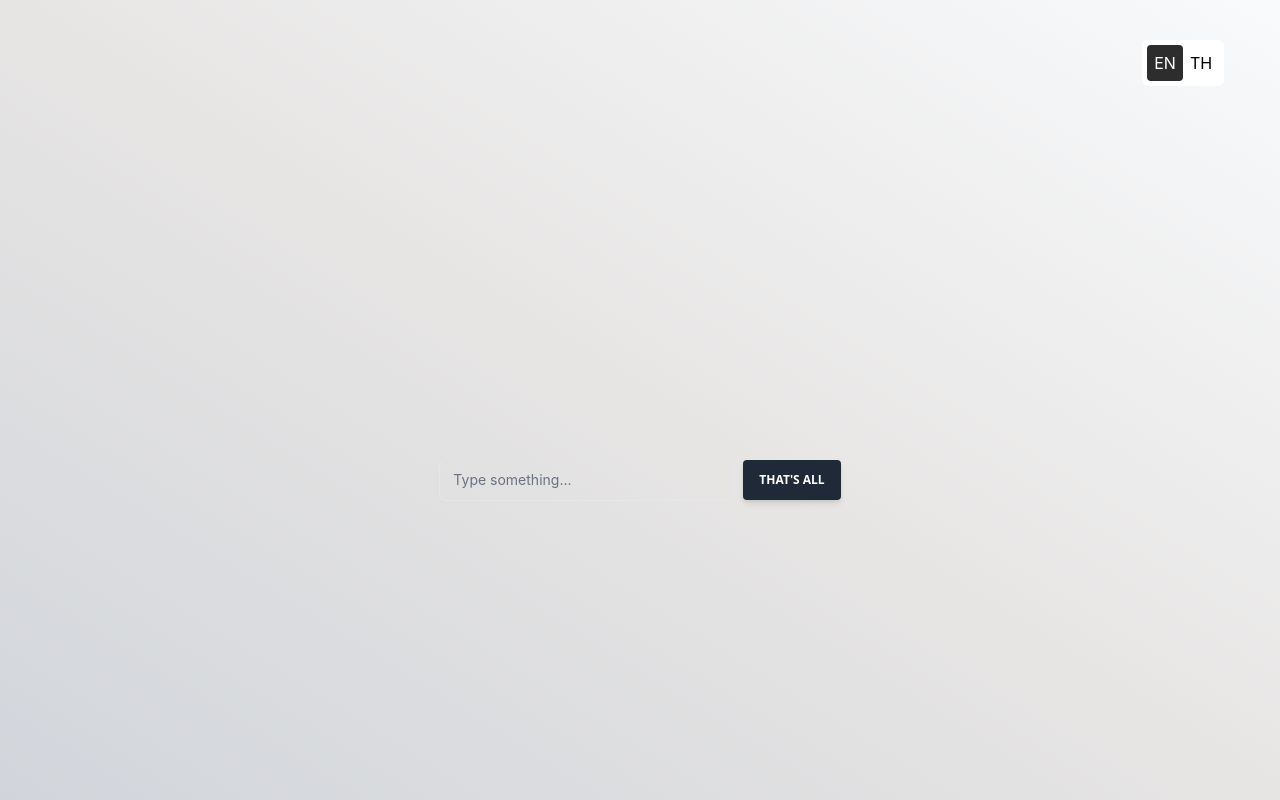
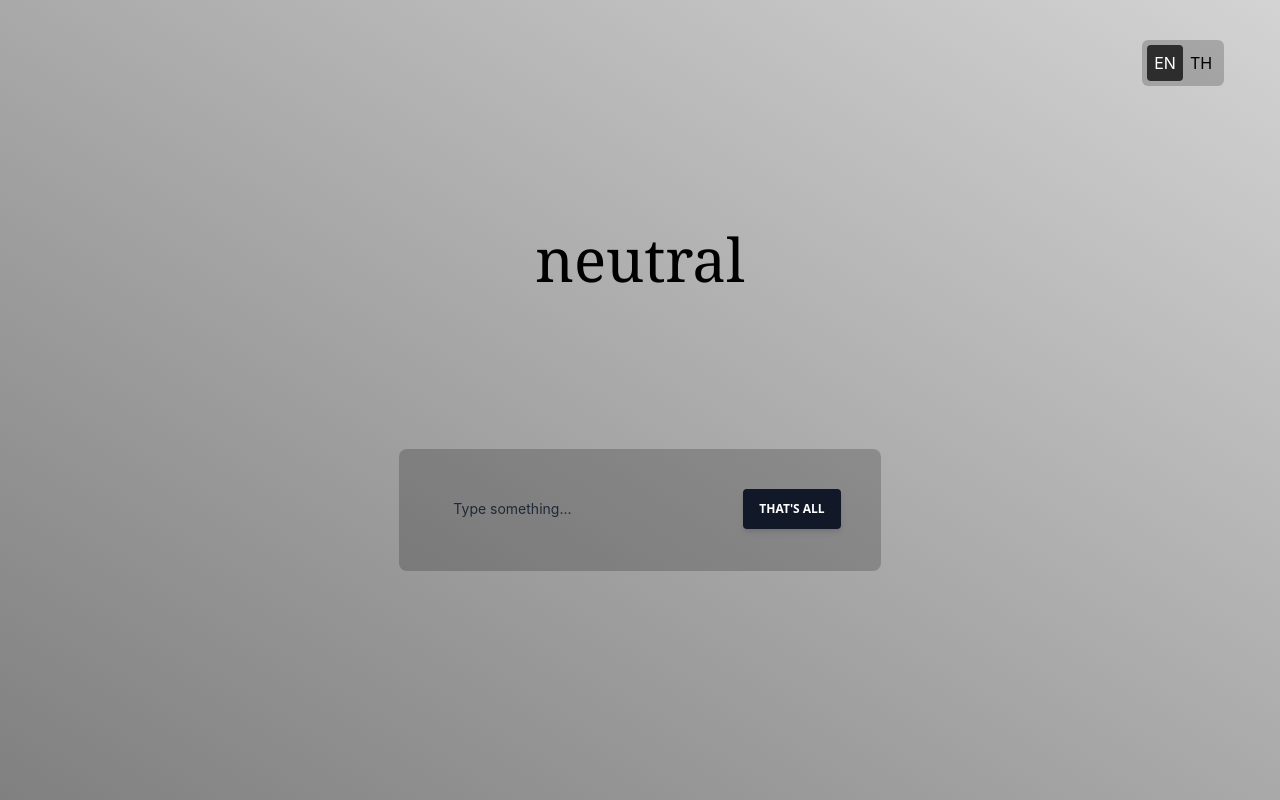
Before and after one commit to siraphob-ben/Sentiment_Analysis_web, a React (Create React App) app in the folder frontend/: page / in a window 1280 px wide. Built offline with nearby package versions, Linux system fonts and the light colour scheme; no server answers.

Commit message:
bg color

```diff
--- a/frontend/src/App.tsx
+++ b/frontend/src/App.tsx
@@ -6,14 +6,47 @@ import i18n from './langConfig';
 
 function App() {
 
-  const [emotion, setEmotion] = useState<string>("")
+  const [emotion, setEmotion] = useState<string>("neutral")
   const [translatedText, setTranslatedText] = useState("");
-  const [thText, setThText] = useState("");
   const [isThChecked, setIsThChecked] = useState(false);
-  // const [userInput, setUserInput] = useState("");
+
+
   const { t } = useTranslation();
 
+  type EmotionColorMap = Record<string, string[]>;
 
+
+  const emotionColorMap: EmotionColorMap = {
+    admiration: ['#ffd700', '#b4e148', '#6de181', '#19dab2', '#00ced1'], // Gold, Dark Turquoise
+    amusement: ['#ff69b4', '#ff708e', '#ff8a63', '#ffb035', '#ffd700'], // Hot Pink, Gold
+    anger: ['#ff0000', '#e50001', '#cb0001', '#b20001', '#990000'], // Red, Dark Red
+    annoyance: ['#ffff00', '#ffd000', '#ff9f00', '#ff6700', '#ff0000'], // Tomato, Orange Red
+    approval: ['#008000', '#10930e', '#1da61b', '#28b927', '#32cd32'], // Green, Lime Green
+    caring: ['#ffc0cb', '#ffacc1', '#ff96ba', '#ff80b6', '#ff69b4'], // Pink, Hot Pink
+    confusion: ['#778899', '#6181ab', '#5478bb', '#576cc7', '#6a5acd'], // Gray, Light Steel Blue
+    curiosity: ['#4169e1', '#008af1', '#00a5ef', '#00bbe1', '#00ced1'], // Royal Blue, Dark Turquoise
+    desire: ['#dc143c', '#e71f34', '#f02b29', '#f8381b', '#ff4500'], // Orange Red, Tomato
+    disappointment: ['#4f94cd', '#5c91c0', '#678eb3', '#708ba6', '#778899'], // Dim Gray, Gray
+    disapproval: ['#8b0000', '#920e0d', '#981817', '#9f2221', '#a52a2a'], // Dark Red, Brown
+    disgust: ['#228b22', '#587b00', '#736a00', '#835700', '#8b4513'], // Forest Green, Saddle Brown
+    embarrassment: ['#ff6347', '#ff5c3a', '#ff542c', '#ff4d1b', '#ff4500'], // Gold, Tomato
+    excitement: ['#ffd700', '#ffb700', '#ff9600', '#ff7100', '#ff4500'], // Gold, Orange Red
+    fear: ['#800000', '#880021', '#860040', '#750061', '#4b0082'], // Maroon, Indigo
+    gratitude: ['#778899', '#868f9d', '#9497a1', '#9fa0a5', '#a9a9a9'], // Lime Green, Spring Green
+    grief: ['#778899', '#868f9d', '#9497a1', '#9fa0a5', '#a9a9a9'], // Dim Gray, Gray
+    joy: ['#ffd700', '#ffba0c', '#ff9c24', '#ff7f37', '#ff6347'], // Gold, Tomato
+    love: ['#ff835e', '#fe7361', '#fc6267', '#f7506e', '#f03f77'],
+    nervousness: ['#ffff00', '#ffd700', '#ffae15', '#ff8733', '#ff6347'], // Yellow, Tomato
+    optimism: ['#ffd700', '#ffca00', '#ffbe00', '#ffb100', '#ffa500'], // Gold, Orange
+    pride: ['#800080', '#880e92', '#8f1ba4', '#9527b8', '#9932cc'], // Purple, Dark Orchid
+    realization: ['#87ceeb', '#91d1ea', '#9ad3e8', '#a4d6e7', '#add8e6'], // Sky Blue, Light Blue
+    relief: ['#00ff7f', '#1af26c', '#26e65a', '#2dd947', '#32cd32'], // Spring Green, Lime Green
+    remorse: ['#696969', '#6f6f6f', '#747474', '#7a7a7a', '#808080'], // Dim Gray, Gray
+    sadness: ['#4682b4', '#5395c2', '#63a8d0', '#74bbde', '#87ceeb'], // Steel Blue, Sky Blue
+    surprise: ['#ffd70d', '#ffcb01', '#ffbe00', '#ffb200', '#ffa500'], // Gold, Orange
+    neutral: ['#808080', '#949494', '#a9a9a9', '#bebebe', '#d3d3d3'],
+  };
+  const [bgColor, setBgColor] = useState<string[]>([]);
 
   async function query(data: string) {
     try {
@@ -29,11 +62,13 @@ function App() {
       return result;
     }
     catch (error) {
+      console.log("error");
       console.log(error);
+
     }
   }
 
-  const getEmotion = async (input:string) => {
+  const getEmotion = async (input: string) => {
 
     const huggingfaceResponse = await query(input);
     if (!huggingfaceResponse.error) {
@@ -43,7 +78,8 @@ function App() {
     }
   }
 
-  const translate = (input:string) => {
+  const translate = (input: string) => {
+    try{
       const from = 'th-TH';
     const to = 'en-GB';
 
@@ -53,6 +89,12 @@ function App() {
       console.log(data);
       setTranslatedText(data.responseData.translatedText);
     })
+    }
+    catch(error){
+      console.log("error");
+      console.log(error);
+    }
+
 
   }
 
@@ -64,41 +106,43 @@ function App() {
     const userInput = (target.TypeSomething.value);
 
     if (userInput) {
-      if(isThChecked) {
+      if (isThChecked) {
         translate(userInput);
       }
       else if (!isThChecked) {
         getEmotion(userInput);
-    }}
+      }
+    }
   }
 
-  useEffect(() => {getEmotion(translatedText);},[translatedText]);
+  useEffect(() => { getEmotion(translatedText); }, [translatedText]);
+  useEffect(() => { setBgColor(emotionColorMap[emotion]);}, [emotion]);
 
   useEffect(() => {
     i18n.changeLanguage("en");
     getEmotion("");
-  },[])
+    console.log(bgColor);
+  }, [])
 
   const HandleOnChange = () => {
     setIsThChecked(!isThChecked);
-    if(isThChecked) i18n.changeLanguage("en");
+    if (isThChecked) i18n.changeLanguage("en");
     else i18n.changeLanguage("th");
   }
 
   return (
     <div className="App">
-      <div className=' gap-40 bg-gradient-to-bl from-slate-50 via-stone-200 to-gray-300 flex justify-center items-center h-screen flex-col'>
-
+      <div style={{backgroundImage:`linear-gradient(to right top, ${bgColor[0]}, ${bgColor[1]}, ${bgColor[2]}, ${bgColor[3]}, ${bgColor[4]}`}} className='gap-40  flex justify-center items-center h-screen flex-col'>
         <div className='absolute top-10 right-14 '>
           <label className='themeSwitcherThree relative inline-flex cursor-pointer select-none items-center'>
             <input
               type='checkbox'
               checked={isThChecked}
               onChange={HandleOnChange}
-              value={!isThChecked ? "en":"th"}
+              value={!isThChecked ? "en" : "th"}
               className='sr-only'
             />
-            <div className='shadow-card flex h-[46px] w-[82px] items-center justify-center rounded-md bg-white'>
+            <div className='shadow-card flex h-[46px] w-[82px] items-center justify-center rounded-md bg-black bg-opacity-20'>
               <span
                 className={`flex h-9 w-9 items-center justify-center rounded ${!isThChecked ? 'bg-[#2d2d2d] text-white' : 'text-body-color'
                   }`}
@@ -118,32 +162,32 @@ function App() {
         <div>
           <h1 className=' font-serif text-6xl'>{emotion}</h1>
         </div>
-        <div>
+        <div className='bg-black p-10 rounded-lg bg-opacity-20'>
           <div className="relative h-full w-full min-w-[200px] ">
             <form onSubmit={HandleOnSubmit}>
               <div className='flex gap-2'>
                 <div className="relative flex max-w-[24rem]">
-                <div className="relative h-full w-full min-w-[200px]">
+                  <div className="relative h-full min-w-[200px]">
                     <input
                       id='TypeSomething'
-                    className="peer h-full w-full rounded-[7px] border border-blue-gray-200 border-t-transparent bg-transparent px-3 py-2.5 pr-20 font-sans text-sm font-normal text-blue-gray-700 outline outline-0 transition-all placeholder-shown:border placeholder-shown:border-blue-gray-200 placeholder-shown:border-t-blue-gray-200 focus:border-2 focus:border-gray-900 focus:border-t-transparent focus:outline-0 disabled:border-0 disabled:bg-blue-gray-50"
+                      className=" border-transparent peer rounded-[7px] border border-blue-gray-500 border-t-transparent bg-transparent px-3 py-2.5 pr-20 font-sans text-sm font-normal text-blue-gray-700 outline outline-0 transition-all placeholder-shown:border placeholder-shown:border-blue-gray-200 placeholder-shown:border-t-blue-gray-200 focus:border-2 focus:border-gray-900 focus:border-t-transparent focus:outline-0 disabled:border-0 disabled:bg-blue-gray-50"
                       placeholder=" " />
                     <label
-                    className="before:content[' '] after:content[' '] pointer-events-none absolute left-0 -top-1.5 flex h-full w-full select-none !overflow-visible truncate text-[11px] font-normal leading-tight text-gray-500 transition-all before:pointer-events-none before:mt-[6.5px] before:mr-1 before:box-border before:block before:h-1.5 before:w-2.5 before:rounded-tl-md before:border-t before:border-l before:border-blue-gray-200 before:transition-all after:pointer-events-none after:mt-[6.5px] after:ml-1 after:box-border after:block after:h-1.5 after:w-2.5 after:flex-grow after:rounded-tr-md after:border-t after:border-r after:border-blue-gray-200 after:transition-all peer-placeholder-shown:text-sm peer-placeholder-shown:leading-[3.75] peer-placeholder-shown:text-blue-gray-500 peer-placeholder-shown:before:border-transparent peer-placeholder-shown:after:border-transparent peer-focus:text-[11px] peer-focus:leading-tight peer-focus:text-gray-900 peer-focus:before:border-t-2 peer-focus:before:border-l-2 peer-focus:before:!border-gray-900 peer-focus:after:border-t-2 peer-focus:after:border-r-2 peer-focus:after:!border-gray-900 peer-disabled:text-transparent peer-disabled:before:border-transparent peer-disabled:after:border-transparent peer-disabled:peer-placeholder-shown:text-blue-gray-500">
+                      className=" before:content[' '] after:content[' '] pointer-events-none absolute left-0 -top-1.5 flex h-full w-full select-none !overflow-visible truncate text-[11px] font-normal leading-tight text-gray-800 transition-all before:pointer-events-none before:mt-[6.5px] before:mr-1 before:box-border before:block before:h-1.5 before:w-2.5 before:rounded-tl-md before:border-t before:border-l before:border-blue-gray-200 before:transition-all after:pointer-events-none after:mt-[6.5px] after:ml-1 after:box-border after:block after:h-1.5 after:w-2.5 after:flex-grow after:rounded-tr-md after:border-t after:border-r after:border-blue-gray-200 after:transition-all peer-placeholder-shown:text-sm peer-placeholder-shown:leading-[3.75] peer-placeholder-shown:text-blue-gray-500 peer-placeholder-shown:before:border-transparent peer-placeholder-shown:after:border-transparent peer-focus:text-[11px] peer-focus:leading-tight peer-focus:text-gray-900 peer-focus:before:border-t-2 peer-focus:before:border-l-2 peer-focus:before:!border-gray-900 peer-focus:after:border-t-2 peer-focus:after:border-r-2 peer-focus:after:!border-gray-900 peer-disabled:text-transparent peer-disabled:before:border-transparent peer-disabled:after:border-transparent peer-disabled:peer-placeholder-shown:text-blue-gray-500">
                       {t("InoutPH")}
                     </label>
                   </div>
 
                 </div>
                 <button
-                  className="h-[40px] right-1 top-1 select-none rounded bg-gray-800 py-2 px-4 text-center align-middle font-sans text-xs font-bold uppercase text-white shadow-md shadow-blue-gray-500/20 transition-all hover:shadow-lg hover:shadow-blue-gray-500/40 focus:opacity-[0.85] focus:shadow-none active:opacity-[0.85] active:shadow-none disabled:pointer-events-none disabled:opacity-50 disabled:shadow-none"
+                  className="h-[40px] right-1 top-1 select-none rounded bg-gray-900 py-2 px-4 text-center align-middle font-sans text-xs font-bold uppercase text-white shadow-md shadow-blue-gray-500/20 transition-all hover:shadow-lg hover:shadow-blue-gray-500/40 focus:opacity-[0.85] focus:shadow-none active:opacity-[0.85] active:shadow-none disabled:pointer-events-none disabled:opacity-50 disabled:shadow-none"
                   type="submit">
                   {t("submitBtn")}
                 </button>
               </div>
             </form>
             <label
-              className="before:content[' '] after:content[' '] pointer-events-none absolute left-0 -top-1.5  hidden h-full w-full select-none !overflow-visible truncate text-[11px] font-normal leading-tight text-gray-500 transition-all before:pointer-events-none before:mt-[6.5px] before:mr-1 before:box-border before:block before:h-1.5 before:w-2.5 before:rounded-tl-md before:border-t before:border-l before:border-blue-gray-200 before:transition-all after:pointer-events-none after:mt-[6.5px] after:ml-1 after:box-border after:block after:h-1.5 after:w-2.5 after:flex-grow after:rounded-tr-md after:border-t after:border-r after:border-blue-gray-200 after:transition-all peer-placeholder-shown:text-sm peer-placeholder-shown:leading-[3.75] peer-placeholder-shown:text-blue-gray-500 peer-placeholder-shown:before:border-transparent peer-placeholder-shown:after:border-transparent peer-focus:text-[11px] peer-focus:leading-tight peer-focus:text-gray-900 peer-focus:before:border-t-2 peer-focus:before:border-l-2 peer-focus:before:!border-gray-900 peer-focus:after:border-t-2 peer-focus:after:border-r-2 peer-focus:after:!border-gray-900 peer-disabled:text-transparent peer-disabled:before:border-transparent peer-disabled:after:border-transparent peer-disabled:peer-placeholder-shown:text-blue-gray-500"></label>
+              className=" bg-transparent before:content[' '] after:content[' '] pointer-events-none absolute left-0 -top-1.5  hidden h-full w-full select-none !overflow-visible truncate text-[11px] font-normal leading-tight text-gray-500 transition-all before:pointer-events-none before:mt-[6.5px] before:mr-1 before:box-border before:block before:h-1.5 before:w-2.5 before:rounded-tl-md before:border-t before:border-l before:border-blue-gray-200 before:transition-all after:pointer-events-none after:mt-[6.5px] after:ml-1 after:box-border after:block after:h-1.5 after:w-2.5 after:flex-grow after:rounded-tr-md after:border-t after:border-r after:border-blue-gray-200 after:transition-all peer-placeholder-shown:text-sm peer-placeholder-shown:leading-[3.75] peer-placeholder-shown:text-blue-gray-500 peer-placeholder-shown:before:border-transparent peer-placeholder-shown:after:border-transparent peer-focus:text-[11px] peer-focus:leading-tight peer-focus:text-gray-900 peer-focus:before:border-t-2 peer-focus:before:border-l-2 peer-focus:before:!border-gray-900 peer-focus:after:border-t-2 peer-focus:after:border-r-2 peer-focus:after:!border-gray-900 peer-disabled:text-transparent peer-disabled:before:border-transparent peer-disabled:after:border-transparent peer-disabled:peer-placeholder-shown:text-blue-gray-500"></label>
           </div>
         </div>
         {/* <button onClick={translate}>Test</button> */}
```
Lines whose indentation alone changed are shown as unchanged.
